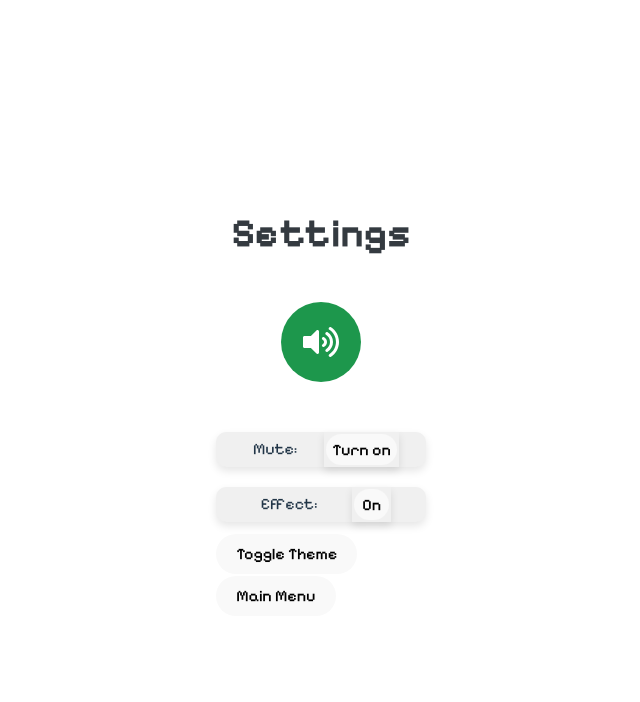
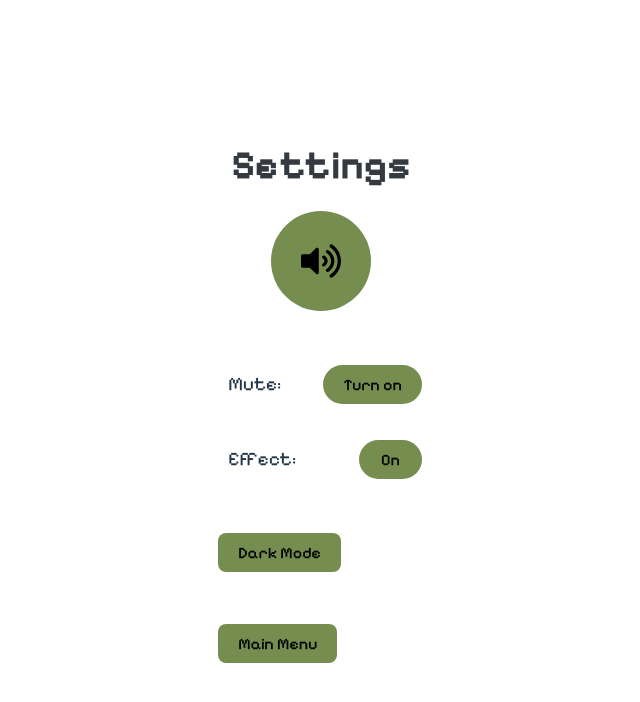
Before and after one commit to KiakSlayer/user_interface, a React (Vite) app: page /setting in a window 1280 px wide. Shown: the top 702 px of the page, without its empty margins (319-959 px from the left). Built offline with nearby package versions, Linux system fonts and the light colour scheme.

Commit message:
Functional Light-Dark-Mode

```diff
--- a/src/components/ThemeToggle.jsx
+++ b/src/components/ThemeToggle.jsx
@@ -1,13 +1,16 @@
-// src/components/ThemeToggle.jsx
-import React from 'react';
-import { useTheme } from '../context/ThemeContext';
+import React, { useState } from 'react';
 
 const ThemeToggle = () => {
-  const { toggleTheme } = useTheme();
+  const [isDarkMode, setIsDarkMode] = useState(false);
+
+  const toggleDarkMode = () => {
+    setIsDarkMode(!isDarkMode);
+    document.body.classList.toggle('dark-mode');
+  };
 
   return (
-    <button onClick={toggleTheme} className="theme-toggle">
-      Toggle Theme
+    <button onClick={toggleDarkMode}>
+      {isDarkMode ? 'Light Mode' : 'Dark Mode'}
     </button>
   );
 };
--- a/src/index.css
+++ b/src/index.css
@@ -8,8 +8,8 @@
   /* Color scheme */
   --text-color: rgb(19, 18, 18);
   --background-color: #F6AE2D;
-  --link-color: #646cff;
-  --link-hover-color: #535bf2;
+  --link-color: #56d13d;
+  --link-hover-color: #53f288;
   --button-bg: #758E4F;
   --button-bg-hover: #6b8342;
   --button-bg-active: #556832;
@@ -45,6 +45,12 @@
 
   cursor: var(--cursor);
 }
+.dark-mode {
+  --text-color: #F6F6F6;
+  --background-color: #1a1a1a;
+  --button-bg: #333;
+  --button-text-color: white;
+}
 
 /* Link styling */
 a {
@@ -67,6 +73,9 @@ body {
   min-height: 100vh;
   justify-content: center;
   align-items: center;
+  font-family: var(--font-family);
+  color: var(--text-color);
+  background-color: var(--background-color);
   transition: background-color var(--transition-speed) ease, color var(--transition-speed) ease;
 }
 
@@ -90,6 +99,7 @@ button {
 
   /* Transition for hover and click states */
   transition: all var(--transition-speed) ease;
+  transition: background-color var(--transition-speed), color var(--transition-speed);
   margin-top: 2px;
 }
 
--- a/src/pages/Settings/Settings.css
+++ b/src/pages/Settings/Settings.css
@@ -1,65 +1,115 @@
+/* Container for settings */
 .settings-container {
   display: flex;
   flex-direction: column;
   align-items: center;
+  justify-content: center;
   padding: 20px;
-
-    border-radius: 8px; /* Rounded corners for the container */
-    width: 300px;
-
+  background-color: var(--background-color); /* Ensure this changes with theme */
+  color: var(--text-color); /* Ensure this changes with theme */
+  height: 100vh; /* Full screen height */
+  box-sizing: border-box;
 }
 
+/* Settings title */
+h1 {
+  font-size: 2rem;
+  margin-bottom: 1.5rem;
+  text-align: center;
+}
+
+/* Circle around the icon */
 .icon-container {
-    margin: 20px 0; /* Space above and below the icon */
+  margin-bottom: 2rem;
 }
 
 .circle {
-    width: 80px; /* Circle diameter */
-    height: 80px; /* Circle diameter */
-    background-color: rgb(29, 151, 76); /* Circle color */
-    border-radius: 50%; /* Makes it a circle */
+  width: 100px;
+  height: 100px;
+  background-color: var(--button-bg);
+  border-radius: 50%;
   display: flex;
+  align-items: center;
   justify-content: center;
+}
+
+.sound-icon {
+  color: var(--button-text-color);
+  font-size: 2.5rem;
+}
+
+/* Options container */
+.options-container {
+  display: flex;
+  flex-direction: column;
+  gap: 2rem; /* Add space between options */
+  width: 100%;
+  max-width: 400px; /* Ensure a nice centered alignment */
+  padding: 20px;
+}
+
+.option {
+  display: flex;
+  justify-content: space-between;
   align-items: center;
 }
 
-  .sound-icon {
-    color: white; /* Icon color */
-    font-size: 36px; /* Adjust size as needed */
+.selection-display-text {
+  font-size: 1.2rem;
+  color: var(--text-color); /* Theme-based color */
 }
 
-  .music-type {
+/* Button styles */
+.button-group {
   display: flex;
-    align-items: center; /* Center align items vertically */
-    margin: 10px 0; /* Space above and below */
-    background-color: #f0f0f0; /* Light background for contrast */
-    box-shadow: 0 4px 8px rgba(0, 0, 0, 0.1); /* Subtle shadow */
 }
 
-
-
-  .options-container {
-    display: flex;
-    flex-direction: column; /* Stack options vertically */
-    margin-top: 20px; /* Space above the options */
-    width: 70% /* Full width for options */
-
-
+.side-by-side-button {
+  background-color: var(--button-bg);
+  color: var(--button-text-color);
+  padding: 10px 20px;
+  font-size: 1rem;
+  border: none;
+  border-radius: 40px;
+  cursor: pointer;
+  transition: background-color 0.3s ease;
 }
 
-  .option {
-    display: flex; /* Use flexbox for layout */
-    justify-content: space-evenly; /* Space out label and buttons */
-    align-items: center; /* Center vertically */
-    margin: 10px 0; /* Space between options */
-    background-color: #f0f0f0; /* Light background for contrast */
-    box-shadow: 0 4px 8px rgba(0, 0, 0, 0.1); /* Subtle shadow */
-    border-radius: 10px;
+.side-by-side-button:hover {
+  background-color: var(--link-color); /* Lighter color on hover */
 }
 
-  .button-group {
+.button-group label.button-text {
+  font-size: 1rem;
+}
 
-    gap: 10px; /* Space between buttons */
-    background-color: #f0f0f0; /* Light background for contrast */
-    box-shadow: 0 4px 8px rgba(0, 0, 0, 0.1); /* Subtle shadow */
+.theme-toggle-button {
+  padding: 10px 20px;
+  margin-top: 1rem;
+  background-color: var(--button-bg);
+  color: var(--button-text-color);
+  border: none;
+  border-radius: 8px;
+  cursor: pointer;
+  transition: background-color 0.3s ease;
 }
+
+.theme-toggle-button:hover {
+  background-color: var(--link-color); /* Change to lighter tone on hover */
+}
+
+/* Main menu button */
+button {
+  margin-top: 20px;
+  padding: 10px 20px;
+  background-color: var(--button-bg);
+  color: var(--button-text-color);
+  border: none;
+  border-radius: 8px;
+  cursor: pointer;
+  transition: background-color 0.3s ease;
+}
+
+button:hover {
+  background-color: var(--link-color);
+}
--- a/src/pages/Settings/Settings.jsx
+++ b/src/pages/Settings/Settings.jsx
@@ -4,6 +4,7 @@ import { FaVolumeUp, FaArrowLeft, FaArrowRight } from "react-icons/fa"; // Impor
 import "./Settings.css";
 import { AudioContext } from '../../context/AudioContext';
 import ThemeToggle from '../../components/ThemeToggle';
+
 
 import { useNavigate } from "react-router-dom";
 
```
Lines whose indentation alone changed are shown as unchanged.
